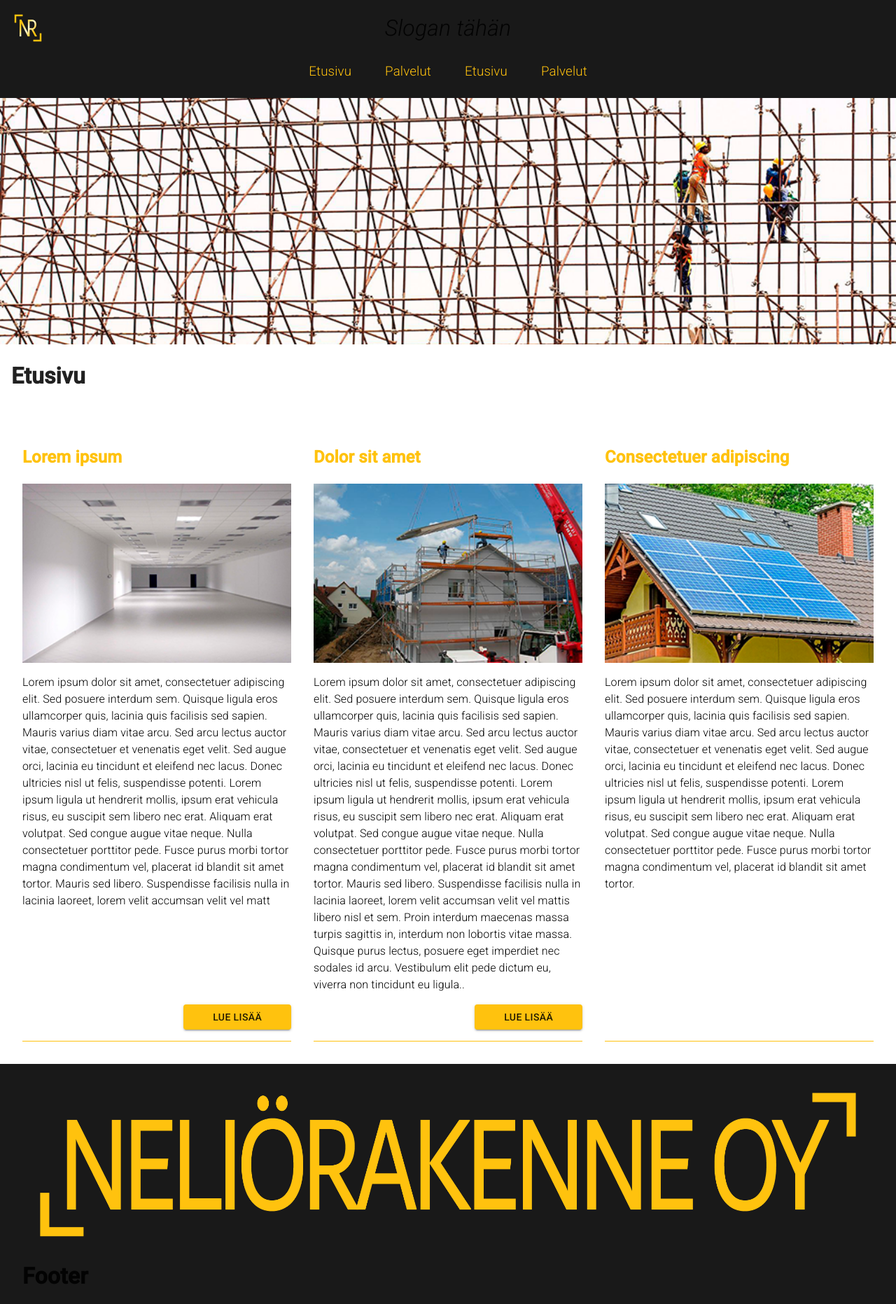
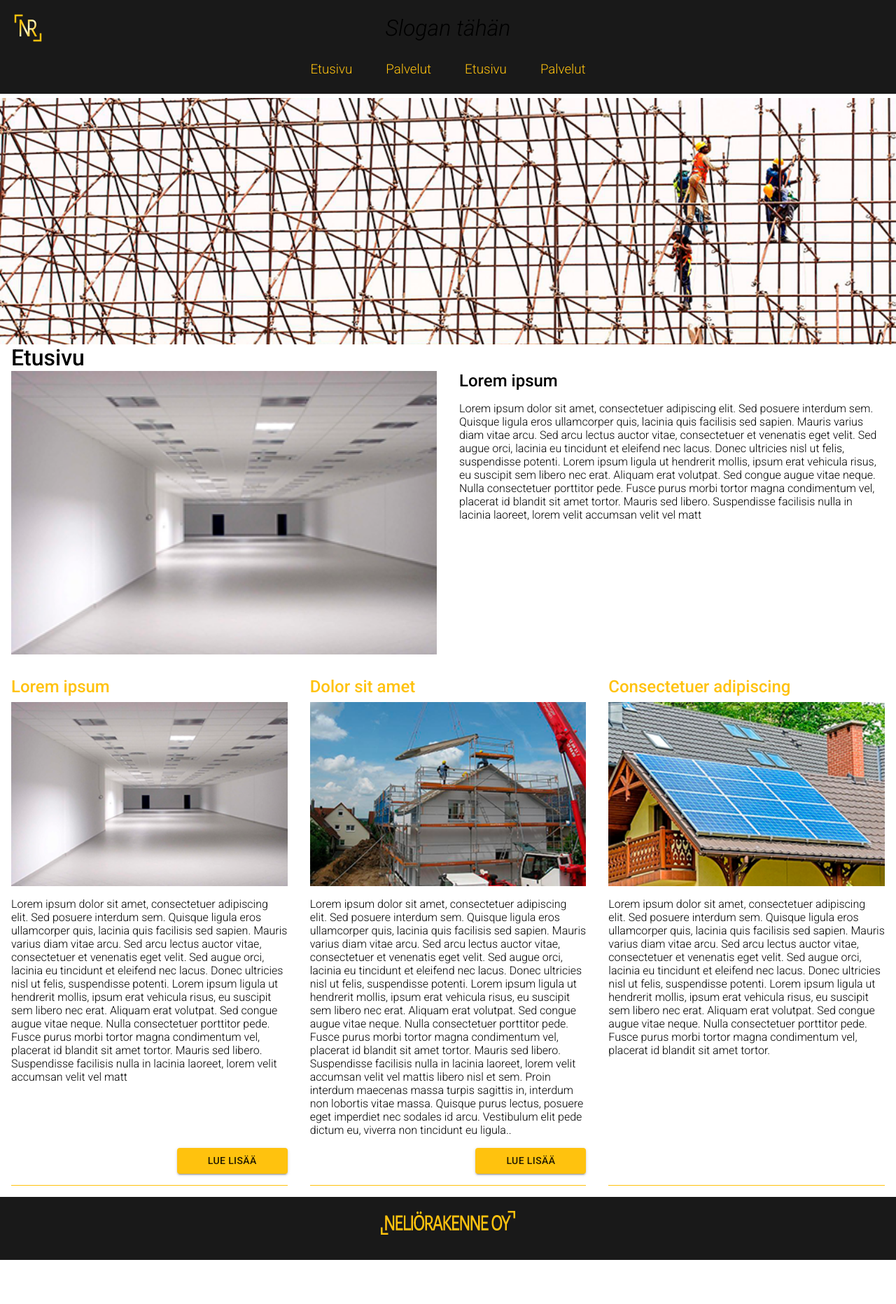
Before and after one commit to JussiKallioranta/neliorakenne, a Next.js app: page / in a window 1280 px wide. Shown: the whole page at 70% size. After the commit the page ends 1800 px from the top, so only its background shows below. Built offline with nearby package versions, Linux system fonts and the light colour scheme.

Commit message:
layout changes

```diff
--- /dev/null
+++ b/components/footer.js
@@ -0,0 +1,51 @@
+import React  from 'react';
+import { Box, Container } from '@mui/material'
+import Logo2 from '../public/logo_teksti.png'
+import Image from 'next/image';
+
+const footer = {
+  width: '100%',
+  backgroundColor: 'secondary.main',
+  p: 2,
+  display: 'flex',
+  '& h1': {
+    m: 0,
+  }
+}
+
+const grid3Columns = {
+  display: 'grid',
+  gridGap: '2em',
+  gridTemplateColumns: {
+    laptop: '1fr 1fr 1fr',
+    mobile: '1fr'
+  },
+  mb: 2
+}
+
+const footerCenterRow = {
+  display: 'flex',
+  justifyContent: 'center'
+}
+
+const Footer = () => {
+
+  return (
+    <Box sx={footer}>
+      <Container maxWidth='xl'>
+        <Box sx={footerCenterRow}>
+          <Image src={Logo2} alt='logo' width={200} height={42} unoptimized={true}/>
+        </Box>
+        <Box sx={grid3Columns}>
+          <div></div>
+          <div>
+
+          </div>
+          <div></div>
+        </Box>
+      </Container>
+    </Box>
+  )
+}
+
+export default Footer;
--- /dev/null
+++ b/components/header.js
@@ -0,0 +1,86 @@
+import React, { useContext } from 'react';
+import { Box, Drawer, IconButton } from '@mui/material'
+import MenuRoundedIcon from '@mui/icons-material/MenuRounded';
+import Logo from '../public/logo_svg.svg'
+import Image from 'next/image';
+import { Icon } from '@mui/material';
+import { NavigationContext } from '../context/navigationContext';
+import Link from 'next/link'
+import Navigation from '../components/navigation'
+
+const headerWrap = {
+  backgroundColor: 'secondary.main',
+  zIndex: 99999,
+  position: 'fixed',
+  top: 0,
+  width: '100%'
+}
+
+const header = {
+  p: 2,
+  display: 'grid',
+  gridTemplateColumns: '3rem auto 3rem',
+  alignItems: 'center',
+  '& h1': {
+    margin: 0,
+    fontWeight: 300,
+    fontStyle: 'italic'
+  },
+}
+
+const menuButton = {
+  display: {
+    mobile: 'flex',
+    laptop: 'none'
+  },
+  m: 0,
+  p: 0
+}
+
+const menuBar = {
+  display: {
+    mobile: 'none',
+    laptop: 'block'
+  },
+}
+
+const Header = () => {
+  const { mobileNavOpen, setMobileNavOpen } = useContext(NavigationContext)
+
+  return (
+    <div>
+      <Box sx={headerWrap}>
+        <Box sx={header}>
+          <Link href='/'>
+            <a>
+              <Box sx={{ width: '3rem', height: '3rem' }}>
+                <Icon sx={{ display: 'flex', height: 'inherit', width: 'inherit' }}>
+                  <Image src={Logo} alt='logo'/>
+                </Icon>
+              </Box>
+            </a>
+          </Link>
+          <Box sx={{ textAlign: 'center', '& h1': { margin: 0 } }}>
+            <h1>Slogan tähän</h1>
+          </Box>
+          <IconButton sx={menuButton} onClick={() => setMobileNavOpen(!mobileNavOpen)}>
+            <MenuRoundedIcon sx={{ color: 'primary.main', width: '3rem', height: '3rem' }}/>
+          </IconButton>
+        </Box>
+        <Box sx={menuBar}>
+          <Navigation />
+        </Box>
+      </Box>
+      <Box sx={{ height: { mobile: '80px', laptop: '140px' } }}/>
+
+      <Box>
+        <Drawer open={mobileNavOpen} onClose={() => setMobileNavOpen(false)} anchor='top' PaperProps = {{ sx: { backgroundColor: 'secondary.main' } }} >
+          <Box sx={{ height: '5rem' }}></Box>
+          <Navigation />
+        </Drawer>
+      </Box>
+    </div>
+  )
+}
+
+export default Header;
--- a/components/layout.js
+++ b/components/layout.js
@@ -1,105 +1,14 @@
-import React, { useContext, useEffect } from 'react';
-import { AppBar, Box, Collapse, Container, Drawer, IconButton, SvgIcon, Toolbar } from '@mui/material'
-import MenuRoundedIcon from '@mui/icons-material/MenuRounded';
-import Logo from '../public/logo_svg.svg'
-import Logo2 from '../public/neliorakenne_teksti_kulta.png'
-import Image from 'next/image';
-import { Icon } from '@mui/material';
-import { red } from '@mui/material/colors';
-import { NavigationContext } from '../context/navigationContext';
-import Link from 'next/link'
-import Navigation from '../components/navigation'
-
-const headerWrap = {
-    backgroundColor: 'secondary.main',
-    zIndex: 99999,
-    position: 'fixed',
-    top: 0,
-    width: '100%'
-}
-
-const header = {
-    p: 2,
-    display: 'grid',
-    gridTemplateColumns: '3rem auto 3rem',
-    alignItems: 'center',
-    '& h1': {
-        margin: 0,
-        fontWeight: 300,
-        fontStyle: 'italic'
-    },
-}
-
-const footer = {
-    width: '100%',
-    backgroundColor: 'secondary.main',
-    p: 2,
-    display: 'flex',
-    '& h1': {
-        m: 0,
-    }
-}
-
-const menuButton = {
-    display: {
-        mobile: 'flex',
-        laptop: 'none'
-    },
-    m: 0,
-    p: 0
-}
-
-const menuBar = {
-    display: {
-        mobile: 'none',
-        laptop: 'block'
-    },
-}
+import React from 'react';
+import Footer from './footer';
+import Header from './header';
 
 export default function Layout({ children }) {
-    const { mobileNavOpen, setMobileNavOpen } = useContext(NavigationContext)
 
-    return (
-        <div>
-            <Box sx={headerWrap}>
-                <Box sx={header}>
-                    <Link href='/'>
-                    <a>
-                        <Box sx={{ width: '3rem', height: '3rem' }}>
-                            <Icon sx={{ display: 'flex', height: 'inherit', width: 'inherit' }}>
-                                <Image src={Logo} alt='logo'/>
-                            </Icon>
-                        </Box>
-                    </a>
-                    </Link>
-                    <Box sx={{ textAlign: 'center', '& h1': { margin: 0 } }}>
-                        <h1>Slogan tähän</h1>
-                    </Box>
-                    <IconButton sx={menuButton} onClick={() => setMobileNavOpen(!mobileNavOpen)}>
-                        <MenuRoundedIcon sx={{ color: 'primary.main', width: '3rem', height: '3rem' }}/>
-                    </IconButton>
-                </Box>
-                <Box sx={menuBar}>
-                    <Navigation />
-                </Box>
-            </Box>
-            <Box sx={{ height: { mobile: '80px', laptop: '140px' } }}/>
-
-            <Box>
-                <Drawer open={mobileNavOpen} onClose={() => setMobileNavOpen(false)} anchor='top' PaperProps = {{ sx: { backgroundColor: 'secondary.main' } }} >
-                    <Box sx={{ height: '5rem' }}></Box>
-                    <Navigation />
-                </Drawer>
-            </Box>
-            <Box>
-             {children}
-             </Box>
-            <Box sx={footer}>
-                <Container maxWidth='xl'>
-                    <Image src={Logo2} alt='logo'/>
-                    <h1>Footer</h1>
-                </Container>
-            </Box>
-        </div>
-    )
+  return (
+    <div>
+      <Header />
+      {children}
+      <Footer />
+    </div>
+)
 }
--- a/pages/_app.js
+++ b/pages/_app.js
@@ -34,7 +34,6 @@
         <meta name="keywords" content="rakennuspalvelut" />
       </Head>
       <ThemeProvider theme={theme} >
-        <CssBaseline/>
         <NavigationContextProvider>
           <Layout>
             <Component {...pageProps} />
--- a/pages/_document.js
+++ b/pages/_document.js
@@ -5,9 +5,9 @@
     return (
       <Html>
         <Head>
-            <link rel="preconnect" href="https://fonts.googleapis.com"/>
-            <link rel="preconnect" href="https://fonts.gstatic.com" crossOrigin/>
-            <link href="https://fonts.googleapis.com/css2?family=Roboto:ital,wght@0,300;0,500;1,300&display=swap" rel="stylesheet"/>
+          <link rel="preconnect" href="https://fonts.googleapis.com"/>
+          <link rel="preconnect" href="https://fonts.gstatic.com" crossOrigin/>
+          <link href="https://fonts.googleapis.com/css2?family=Roboto:ital,wght@0,300;0,500;1,300&display=swap" rel="stylesheet"/>
         </Head>
         <body>
           <Main />
--- a/pages/index.js
+++ b/pages/index.js
@@ -6,8 +6,19 @@
 import kuva2 from '../public/kuva2.png'
 import kuva3 from '../public/kuva3.png'
 
-const gridWrap = {
+const grid2Columns = {
   display: 'grid',
+  gridGap: '2em',
+  gridTemplateColumns: {
+    laptop: '1fr 1fr',
+    mobile: '1fr'
+  },
+  mb: 2
+}
+
+const grid3Columns = {
+  display: 'grid',
+  gridGap: '2em',
   gridTemplateColumns: {
     laptop: '1fr 1fr 1fr',
     mobile: '1fr'
@@ -20,13 +31,10 @@
   flexDirection: 'column',
   color: '#000',
   '& h2': {
-    color: 'primary.main'
+    color: 'primary.main',
+    mb: 1
   },
   py: 2,
-  m: {
-    mobile: 0,
-    laptop: 2,
-  },
   borderBottom: '1px solid #FFC20E',
 
 }
@@ -66,7 +74,16 @@
         </Box>
         <Container maxWidth='xl'>
           <h1>Etusivu</h1>
-            <Box sx={gridWrap}>
+          <Box sx={grid2Columns}>
+            <Image  src={kuva1} alt='testikuva' layout='responsive'/>
+            <Box>
+              <h2>Lorem ipsum</h2>
+              <p>Lorem ipsum dolor sit amet, consectetuer adipiscing elit. Sed posuere interdum sem. Quisque ligula eros ullamcorper quis, lacinia quis facilisis sed sapien. Mauris varius diam vitae arcu. Sed arcu lectus auctor vitae, consectetuer et venenatis eget velit. Sed augue orci, lacinia eu tincidunt et eleifend nec lacus. Donec ultricies nisl ut felis, suspendisse potenti. Lorem ipsum ligula ut hendrerit mollis, ipsum erat vehicula risus, eu suscipit sem libero nec erat. Aliquam erat volutpat. Sed congue augue vitae neque. Nulla consectetuer porttitor pede. Fusce purus morbi tortor magna condimentum vel, placerat id blandit sit amet tortor.
+                Mauris sed libero. Suspendisse facilisis nulla in lacinia laoreet, lorem velit accumsan velit vel matt
+              </p>
+            </Box>
+          </Box>
+          <Box sx={grid3Columns}>
             <Box sx={contentBox}>
               <h2>Lorem ipsum</h2>
               <Image  src={kuva1} alt='testikuva' layout='responsive'/>
--- a/styles/globals.css
+++ b/styles/globals.css
@@ -18,8 +18,9 @@
   font-weight: 300;
 }
 
-h1 h2 h3 {
+h1, h2, h3 {
   font-weight: 500;
+  margin: 0
 }
 
 @media (prefers-color-scheme: dark) {
```
Also changed, not shown: .eslintrc.json, public/logo_teksti.png (added). Lines whose indentation alone changed are shown as unchanged.
